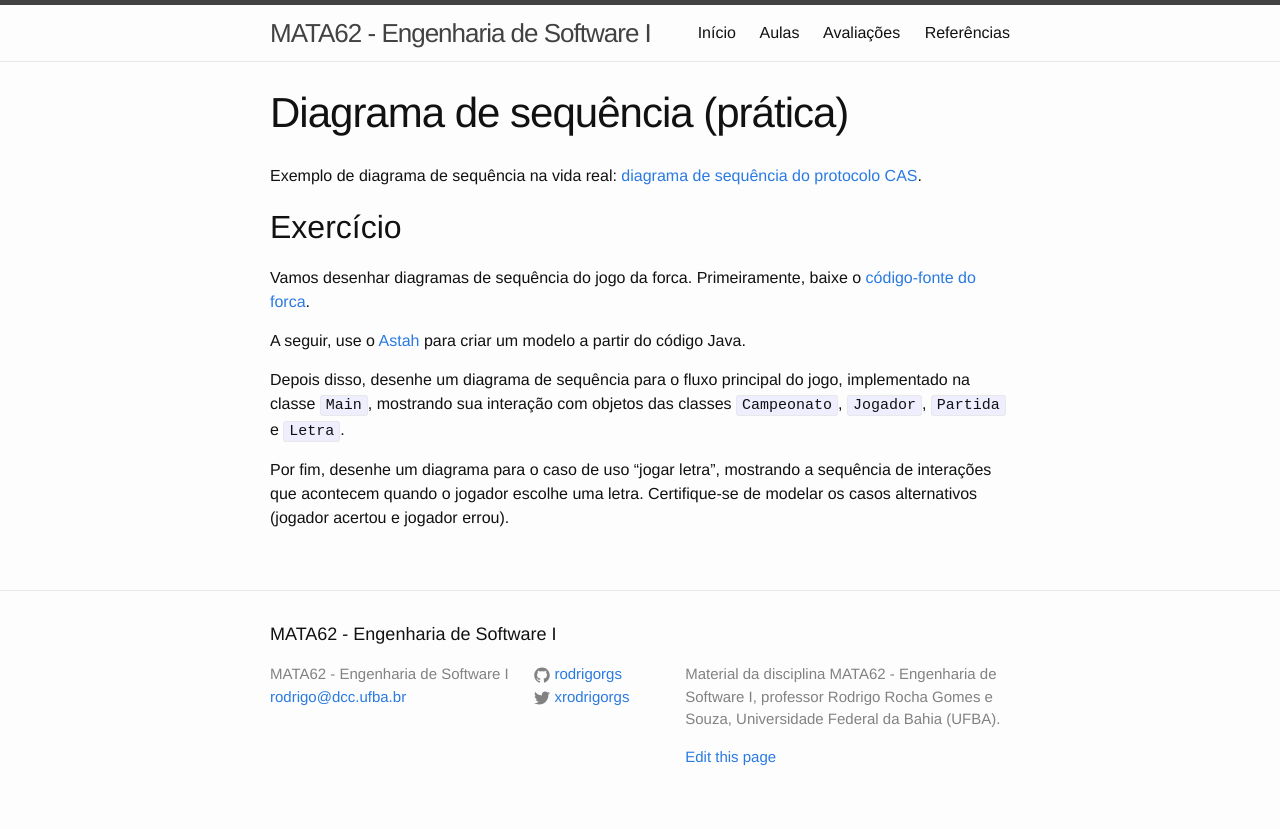
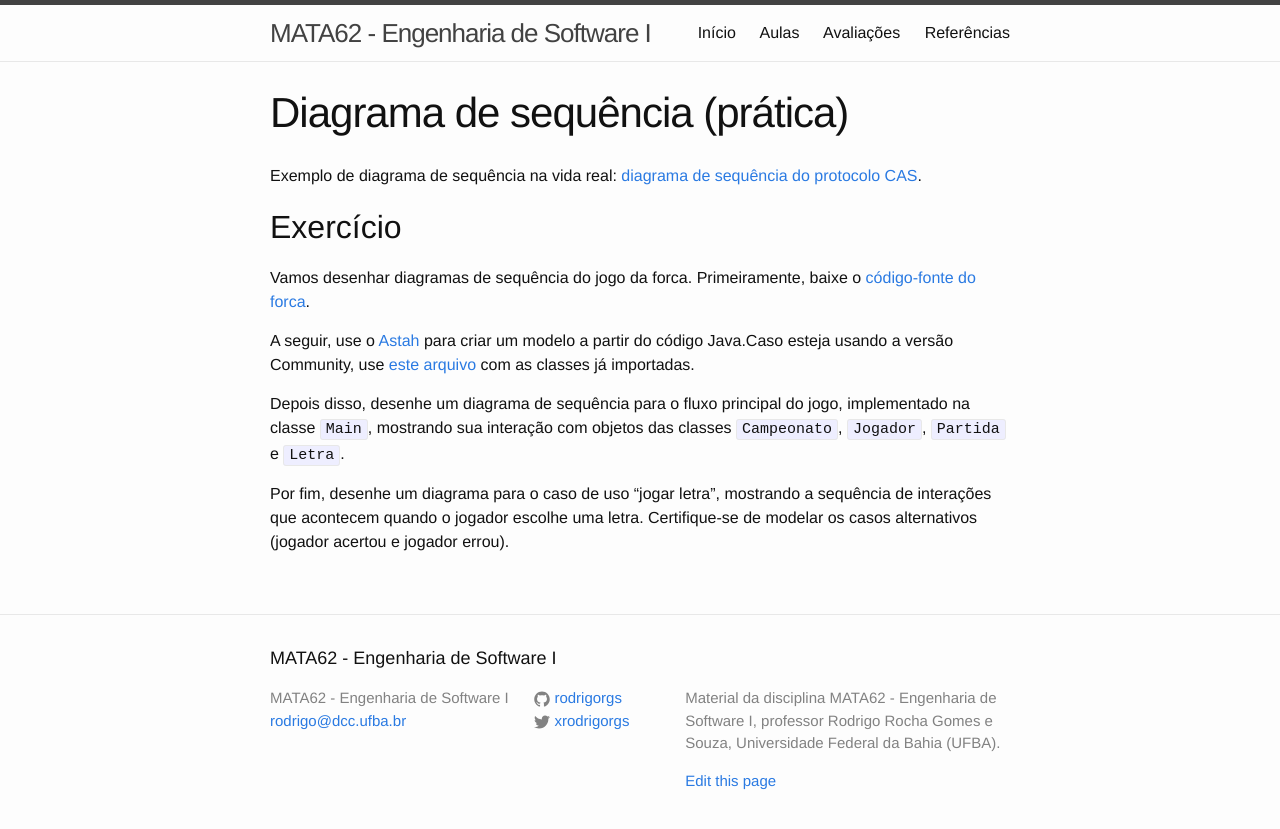
Before and after one commit to rodrigorgs/mata62-20161, a Jekyll site: the page built from aula-sequencia.md, in a window 1280 px wide. Shown: the top 829 px of the page. Built offline with Jekyll 4.4.1, drawn with Linux system fonts in a browser that asks for light colours.

Commit message:
Adiciona arquivo do Astah com as classes do forca.

```diff
--- a/aula-sequencia.md
+++ b/aula-sequencia.md
@@ -11,7 +11,7 @@ Exemplo de diagrama de sequência na vida real: [diagrama de sequência do proto
 
 Vamos desenhar diagramas de sequência do jogo da forca. Primeiramente, baixe o [código-fonte do forca]({{site.baseurl}}/files/forca.zip).
 
-A seguir, use o [Astah](astah.net) para criar um modelo a partir do código Java.
+A seguir, use o [Astah](astah.net) para criar um modelo a partir do código Java.Caso esteja usando a versão Community, use [este arquivo]({{site.baseurl}}/files/forca-classes.asta) com as classes já importadas.
 
 Depois disso, desenhe um diagrama de sequência para o fluxo principal do jogo, implementado na classe `Main`, mostrando sua interação com objetos das classes `Campeonato`, `Jogador`, `Partida` e `Letra`.
 
```
Also changed, not shown: 1 other file.
